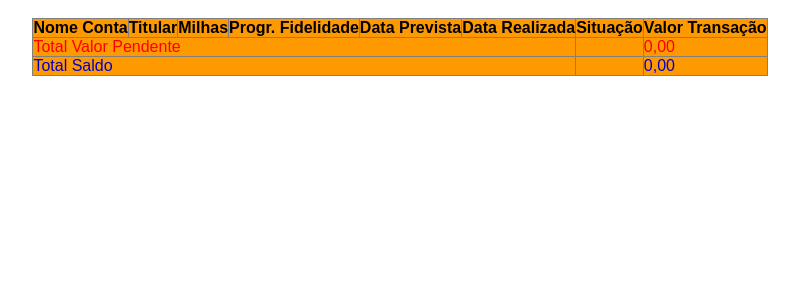
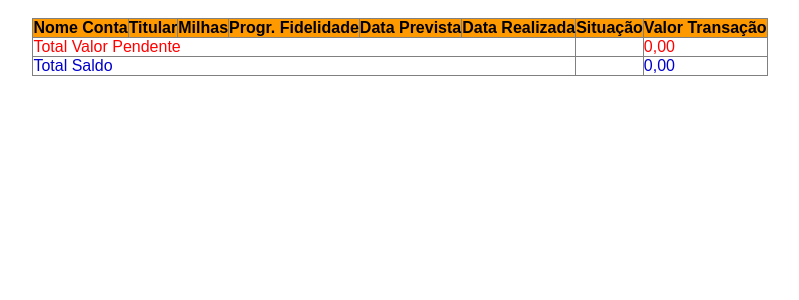
Before and after one commit to eddfts/Hotmilhas, a PHP site: page /hotmilhas/views/extrato.php in a window 1280 px wide. Shown: the part 61-361 px from the top of the page, without its empty margins (240-1039 px from the left). Run offline with PHP 8.4, Linux system fonts and the light colour scheme; the visitor is signed in with stand-in values (Sample User, id 1); data that the repository does not hold is empty.

Commit message:
style.css | Alteração na cor da tabela

```diff
--- a/assets/css/table.css
+++ b/assets/css/table.css
@@ -2,7 +2,7 @@
 /* CSS Document */
 table.comBordaComplexa {
     border-collapse: collapse; /* CSS2 */
-    background: #F90;
+    background: #FFF;
     border: solid #6CF 1px; /* Precedência tem bug no IE */
 }
 
```
